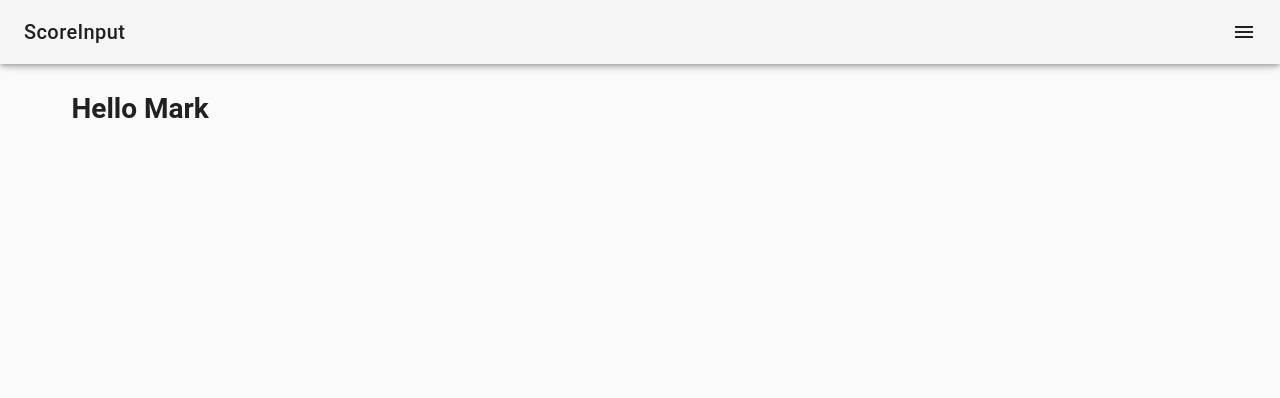
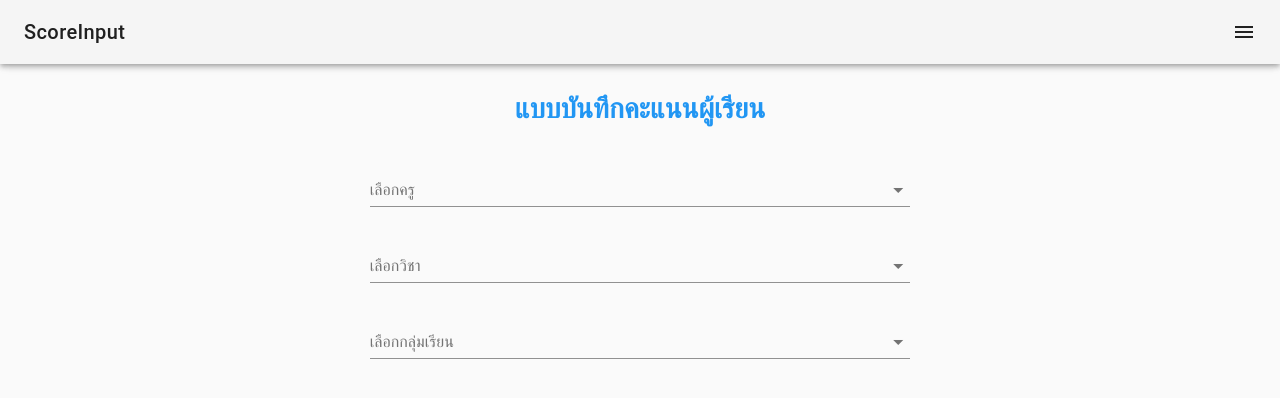
Before and after one commit to lao101/g2-vue, a Nuxt app: page /mark in a window 1280 px wide. Shown: the top 398 px of the page. Built offline with nearby package versions, Linux system fonts and the light colour scheme; no server answers.

Commit message:
commit teacher

```diff
--- a/layouts/default.vue
+++ b/layouts/default.vue
@@ -43,7 +43,7 @@ export default {
           { title: 'About Us', icon: 'group', url: '/about' },
           { title: 'Group', icon: 'group', url: '/group' },
           { title: 'Subject', icon: 'group', url: '/subject' },
-          { title: 'Teacher', icon: 'group', url: '/iteacher' },
+          { title: 'Teacher', icon: 'group', url: '/teacher' },
           { title: 'Mark', icon: 'group', url: '/mark' },
           { title: 'Chat', icon: 'group', url: '/chat' },
         ],
--- a/pages/mark.vue
+++ b/pages/mark.vue
@@ -1,14 +1,98 @@
 <template>
     <div>
-        <h1 red--text>Hello Mark</h1>
+        <h1 class="info--text text-xs-center">แบบบันทึกคะแนนผู้เรียน</h1>
         <v-container grid-list-md text-xs-center>
             <v-form v-model="valid" ref="form" lazy-validation>
                 <v-layout row wrap>
-                    <v-flex md12>
-
+                    <v-flex xs6 offset-xs3>
+                        <v-select
+                            :items="teacherList2"
+                            v-model="teacherId"
+                            label="เลือกครู"
+                            single-line
+                        />
+                    </v-flex>
+                </v-layout>
+                <v-layout row wrap>
+                    <v-flex xs6 offset-xs3>
+                        <v-select
+                            :items="subjectList"
+                            item-value="subjCode"
+                            item-text="subjDescription"
+                            v-model="subjectId"
+                            label="เลือกวิชา"
+                            single-line
+                        />
+                    </v-flex>
+                </v-layout>
+                <v-layout row wrap>
+                    <v-flex xs6 offset-xs3>
+                        <v-select
+                            :items="classList"
+                            item-value="classCode"
+                            item-text="classDescript"
+                            v-model="groupId"
+                            label="เลือกกลุ่มเรียน"
+                            single-line
+                        />
                     </v-flex>
                 </v-layout>
             </v-form>
         </v-container>
     </div>
 </template>
+
+
+<script>
+export default {
+    data() {
+        return {
+            groupId: 0,
+            teacherId: 0,
+            subjectCode: '',
+            studentId: 0,
+            teacherList: [],
+            subjectList: [],
+            classList: [],
+        }
+    },
+    computed: {
+        teacherList2() {
+            return this.teacherList.map(x => ({value: x.code, text: `${x.fname} ${x.lname}`}))
+
+            // let out = []
+            // for (let i = 0; i < this.teacherList.length; i++) {
+            //     out.push({
+            //         value: this.teacherList[i].code,
+            //         text: this.teacherList[i].fname + ' ' + this.teacherList[i].lname,
+            //     })
+            // }
+            // return out
+        }
+    },
+    created() {
+        this.getTeacher()
+        this.getSubject()
+        this.getGroup()
+    },
+    methods: {
+        async getGroup() {
+            let res = await this.$http.get('/group')
+            this.classList = res.data.classrooms
+        },
+
+        async getTeacher() {
+            let res = await this.$http.get('/teacher')
+            console.log(res.data.teachers)
+            this.teacherList = res.data.teachers
+        },
+
+        async getSubject() {
+            let res = await this.$http.get('/subject')
+            console.log(res.data.subjects)
+            this.subjectList = res.data.subjects
+        },
+
+    }
+}
+</script>
--- a/pages/iteacher.vue
+++ b/pages/teacher.vue
@@ -5,7 +5,7 @@
         </div>
         <v-data-table
             :headers="headers"
-            :items="teachers"
+            :items="teachers2"
             hide-actions
             class="elevation-1">
                 <template slot="items" slot-scope="props">
@@ -154,7 +154,7 @@ export default {
     data() {
         return {
             cls: '1',
-            teachers: [],
+            teachers2: [],
             headers: [
                 { text: 'Code', align: 'left', sortable: false},
                 { text: 'First Name', align: 'left', sortable: false},
@@ -213,8 +213,8 @@ export default {
     methods: {
             async getTeacher() {
                 let res = await this.$http.get('/teacher')
-                this.teachers = res.data.teacher
-                // console.log(res.data.status)
+                this.teachers2 = res.data.teachers
+                console.log(this.teachers2)
             },
 
             editTeacher(prop) {
@@ -248,8 +248,8 @@ export default {
                     if (res.data.status === true) {
                         this.dialogAdd = !this.dialogAdd
                     }
-                    this.getTeacher()
                 })
+                this.getTeacher()
                 // alert(res.data.status)
             }},
 
```
